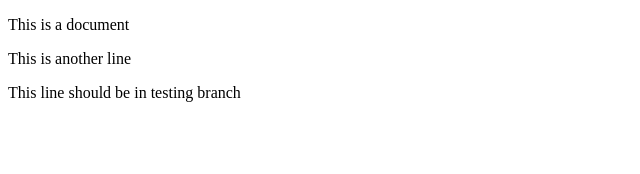
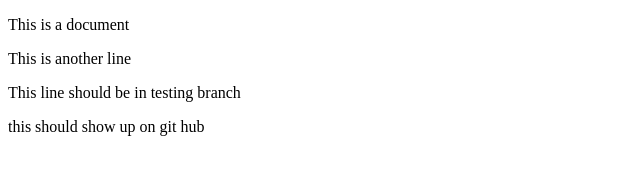
Before and after one commit to Mimi-1119/Project, a plain HTML site: page index.html in a window 1280 px wide. Shown: the whole page, without its empty margins (0-640 px from the left). Drawn offline with Linux system fonts and the light colour scheme.

Commit message:
updated index

```diff
--- a/index.html
+++ b/index.html
@@ -9,5 +9,6 @@
     <p>This is a document</p>
      <p> This is another line</p>
     <p> This line should be in testing branch</p>
+    <p>this should show up on git hub</p>
 </body>
 </html>
```
